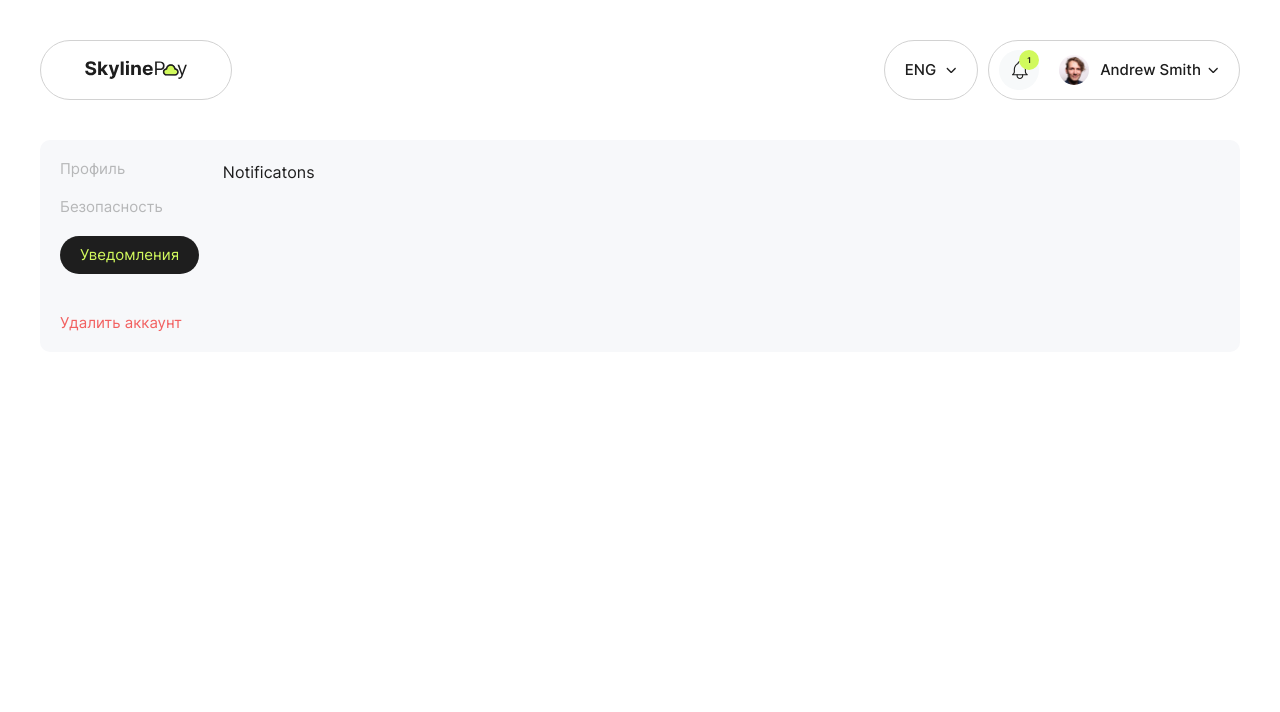
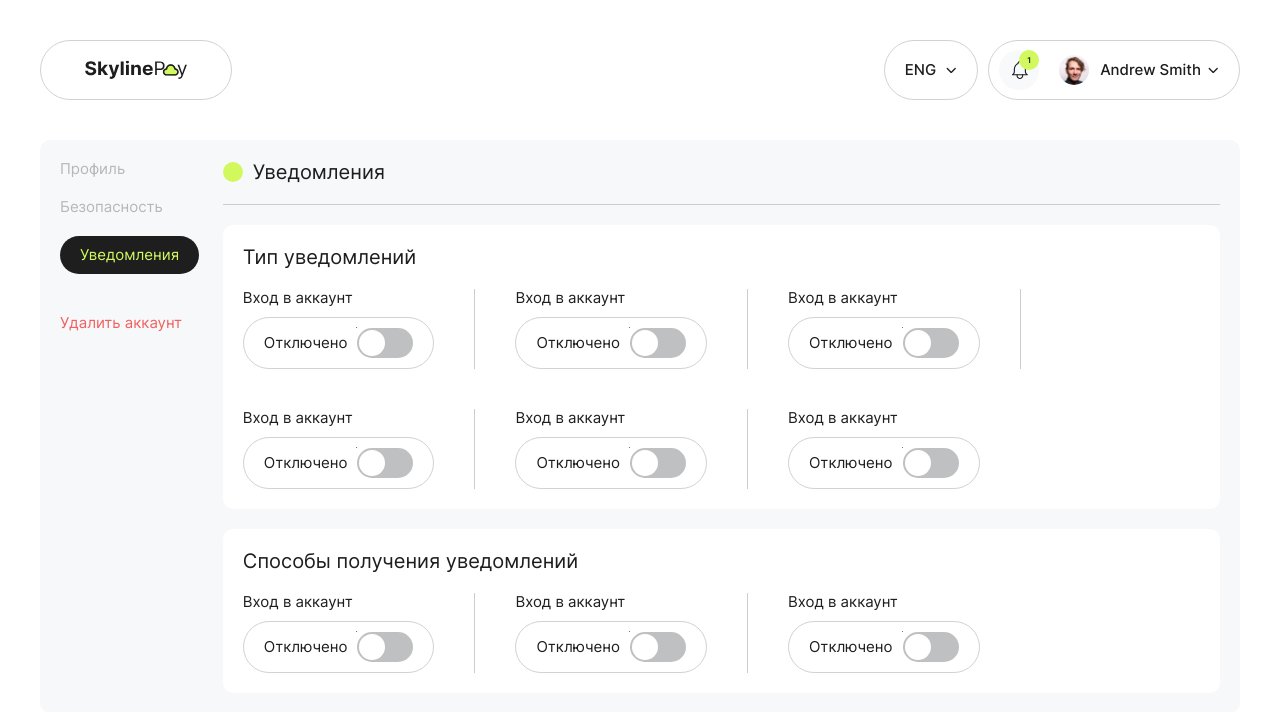
Before and after one commit to CarolineUniverse1443/skyline-poy, a Nuxt app: page /notifications in a window 1280 px wide. Shown: the top 712 px of the page. Built offline with nearby package versions, Linux system fonts and the light colour scheme.

Commit message:
add notifications page

```diff
--- /dev/null
+++ b/components/UiSwitch.vue
@@ -0,0 +1,99 @@
+<script setup>
+</script>
+
+<template>
+	<div class="ui-switch">
+		<p class="ui-switch__title">Вход в аккаунт</p>
+		<div class="ui-switch__container">
+			<p class="ui-switch__status">Отключено</p>
+			<label class="ui-switch__label">
+				<input type="checkbox" class="ui-switch__input sr-only peer">
+				<div class="ui-switch__toggle"></div>
+			</label>
+		</div>
+	</div>
+</template>
+
+
+<style lang="scss">
+.ui-switch
+{
+	display: flex;
+	flex-direction: column;
+	gap: 15px;
+}
+
+.ui-switch__title,
+.ui-switch__status
+{
+	font-size: 15px;
+	line-height: 18px;
+}
+
+.ui-switch__container
+{
+	display: flex;
+	justify-content: space-between;
+	align-items: center;
+	gap: 10px;
+	padding: 10px 20px;
+	border: 1px solid $grey-200;
+	border-radius: 100px;
+}
+
+.ui-switch__label
+{
+	position: relative;
+	cursor: pointer;
+}
+
+.ui-switch__toggle
+{
+	position: relative;
+	width: 56px;
+	height: 30px;
+	border-radius: 100px;
+	background-color: $grey-400;
+	@include transition();
+
+	&:after
+	{
+		content: '';
+		display: block;
+		width: 26px;
+		height: 26px;
+		background-color: $white;
+		border-radius: 100px;
+		position: absolute;
+		top: 2px;
+		left: 2px;
+
+		@include transition();
+	}
+}
+
+.ui-switch__input
+{
+	position: absolute;
+	width: 1px;
+	height: 1px;
+	padding: 0;
+	margin: -1px;
+	overflow: hidden;
+	border: 0;
+
+	&:checked
+	{
+		& + .ui-switch__toggle
+		{
+			background-color: $black;
+
+			&:after
+			{
+				background-color: $accent-color;
+				transform: translateX(100%);
+			}
+		}
+	}
+}
+</style>
--- a/pages/notifications.vue
+++ b/pages/notifications.vue
@@ -3,9 +3,123 @@
 
 <template>
 	<div class="notifications">
-		<p>Notificatons</p>
+		<div class="notifications__header">
+			<div class="notifications__header-point"></div>
+			<h2 class="notifications__header-title">Уведомления</h2>
+		</div>
+
+		<div class="notifications__content">
+			<section class="notifications__section">
+				<h3 class="notifications__section-title">Тип уведомлений</h3>
+				<div class="notifications__switches">
+					<UiSwitch
+						v-for="i in 6"
+						:key="i"
+					/>
+				</div>
+			</section>
+
+			<section class="notifications__section">
+				<h3 class="notifications__section-title">Способы получения уведомлений</h3>
+				<div class="notifications__switches">
+					<UiSwitch
+						v-for="i in 3"
+						:key="i"
+					/>
+				</div>
+			</section>
+		</div>
 	</div>
 </template>
 
 <style lang="scss">
+.notifications__header
+{
+	display: flex;
+	align-items: center;
+	gap: 10px;
+	border-bottom: 1px solid $grey-300;
+	padding-bottom: 20px;
+	margin-bottom: 20px;
+}
+
+.notifications__header-point
+{
+	width: 20px;
+	height: 20px;
+	background-color: $accent-color;
+	border-radius: 50%;
+}
+
+.notifications__header-title
+{
+	font-size: 15px;
+	line-height: 18px;
+	font-weight: 400;
+	margin-bottom: 0;
+
+	@include mq($desktop)
+	{
+		font-size: 20px;
+		line-height: 24px;
+	}
+}
+
+.notifications__content
+{
+	display: flex;
+	flex-direction: column;
+	gap: 20px;
+}
+
+.notifications__section
+{
+	padding: 15px;
+	background: $white;
+	border-radius: 10px;
+	display: flex;
+	flex-direction: column;
+	gap: 30px;
+
+	@include mq($desktop)
+	{
+		padding: 20px;
+		gap: 20px;
+	}
+}
+
+.notifications__section-title
+{
+	font-size: 18px;
+	line-height: 22px;
+	margin: 0;
+
+	@include mq($desktop)
+	{
+		font-size: 20px;
+		line-height: 24px;
+	}
+}
+
+.notifications__switches
+{
+	display: flex;
+	flex-direction: column;
+	gap: 20px;
+
+	@include mq($desktop)
+	{
+		flex-direction: row;
+		flex-wrap: wrap;
+		gap: 40px;
+
+		.ui-switch
+		{
+			gap: 10px;
+			padding-right: 40px;
+
+			&:not(:last-child) { border-right: 1px solid $grey-300; }
+		}
+	}
+}
 </style>
--- a/pages/safety.vue
+++ b/pages/safety.vue
@@ -3,9 +3,53 @@
 
 <template>
 	<div class="safety">
-		<p>Safety</p>
+		<div class="safety__header">
+			<div class="safety__header-point"></div>
+			<h2 class="safety__header-title">Безопасность</h2>
+		</div>
+
+		<div class="safety__content">
+		</div>
 	</div>
 </template>
 
 <style lang="scss">
+.safety__header
+{
+	display: flex;
+	align-items: center;
+	gap: 10px;
+	border-bottom: 1px solid $grey-300;
+	padding-bottom: 20px;
+	margin-bottom: 20px;
+}
+
+.safety__header-point
+{
+	width: 20px;
+	height: 20px;
+	background-color: $accent-color;
+	border-radius: 50%;
+}
+
+.safety__header-title
+{
+	font-size: 15px;
+	line-height: 18px;
+	font-weight: 400;
+	margin-bottom: 0;
+
+	@include mq($desktop)
+	{
+		font-size: 20px;
+		line-height: 24px;
+	}
+}
+
+.safety__content
+{
+	display: flex;
+	flex-direction: column;
+	gap: 20px;
+}
 </style>
```
